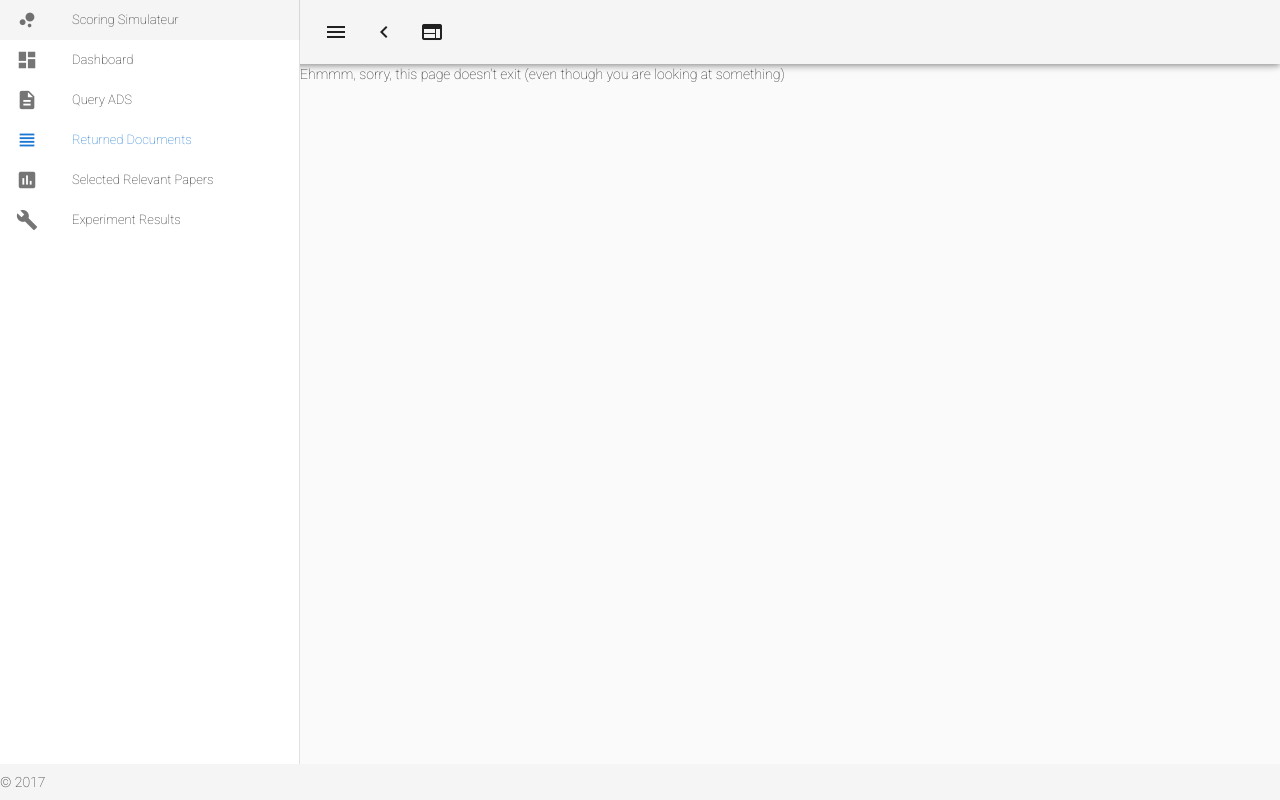
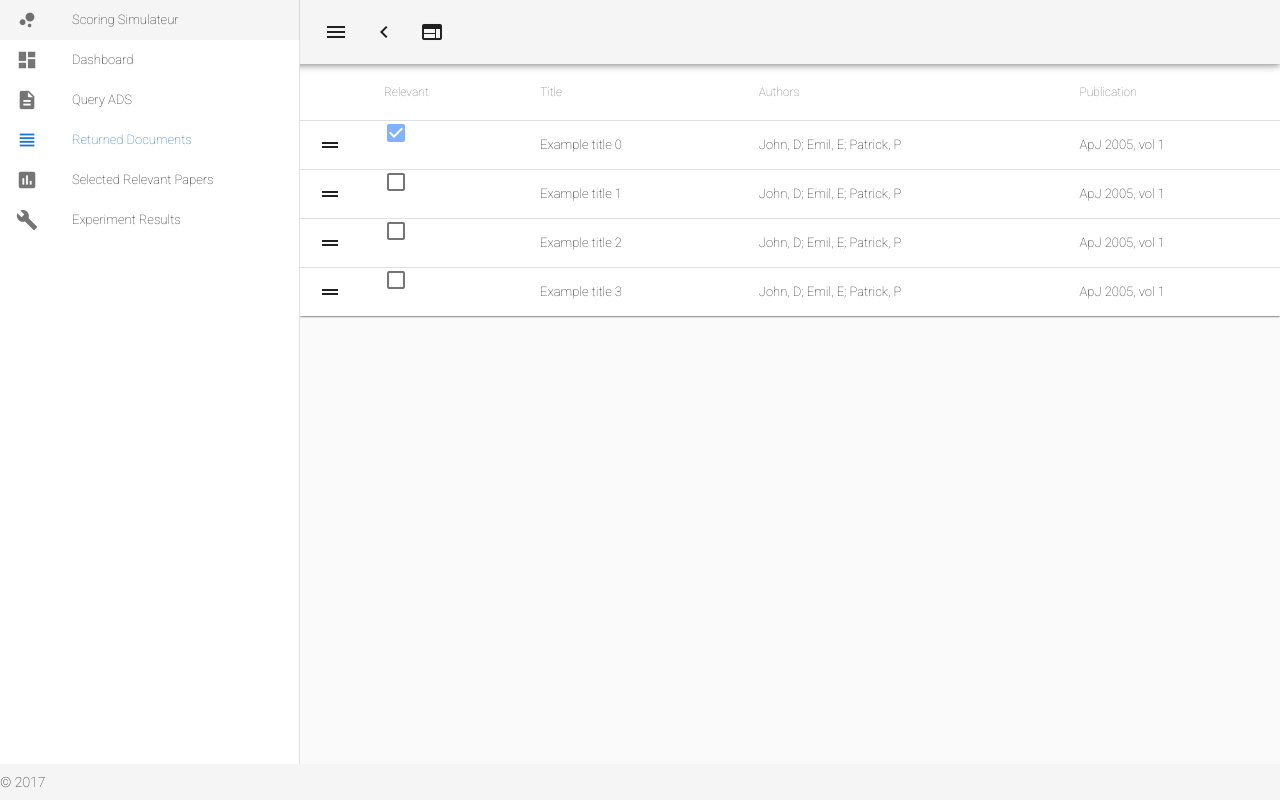
Before and after one commit to romanchyla/r-ranking-fun, a Vue app in the folder src/jfun/: page /#/experiment/articles in a window 1280 px wide. Before the commit this address led to /#/experiment/articles/1. Built offline with nearby package versions, Linux system fonts and the light colour scheme.

Commit message:
Okay, this is better

```diff
--- a/src/jfun/src/components/ListOfArticles.vue
+++ b/src/jfun/src/components/ListOfArticles.vue
@@ -4,8 +4,8 @@
         :items="getItems()"
         hide-actions
         class="elevation-1"
-        ref="articleTable"
-        item-key="hitid"
+        :ref="getRef()"
+        :item-key="getSortKey()"
         expand
       >
       <template slot="items" slot-scope="props">
@@ -39,8 +39,9 @@ import * as _ from 'lodash'
 export default {
   mounted () {
     /* eslint-disable no-new */
+    let t = this.getRef()
     new Sortable(
-      this.$refs.articleTable.$el.getElementsByTagName('tbody')[0],
+      this.$refs[t].$el.getElementsByTagName('tbody')[0],
       {
         draggable: '.sortableRow',
         handle: '.sortHandle',
@@ -50,15 +51,14 @@ export default {
     )},
 
   methods: {
+    getRef: function() {
+      return 'articleTable'
+    },
+    getSortKey: function() {
+      return 'hitid'
+    },
     getItems: function() {
-      let out = _.clone(this.items)
-      if (window.location.toString().indexOf('selection') > -1 ) {
-        _.remove(out, function(value, index, array) {
-          if (value.relevant < 0)
-            return true
-        })
-      }
-      return out;
+      return this.items;
     },
     dragStart ({item}) {
       const nextSib = item.nextSibling
--- a/src/jfun/src/routes.js
+++ b/src/jfun/src/routes.js
@@ -4,6 +4,7 @@ import NotFound from './components/NotFound.vue'
 import Dashboard from './components/Dashboard.vue'
 import ExperimentOverview from './components/ExperimentOverview.vue'
 import ListOfArticles from './components/ListOfArticles.vue'
+import ListOfSelectedArticles from './components/ListOfSelectedArticles'
 
 const routes = [
   {
@@ -28,7 +29,7 @@ const routes = [
     {
     path: '/experiment/selection',
     name: 'selection',
-    component: ListOfArticles
+    component: ListOfSelectedArticles
     },
     {
     path: 'results',
```
